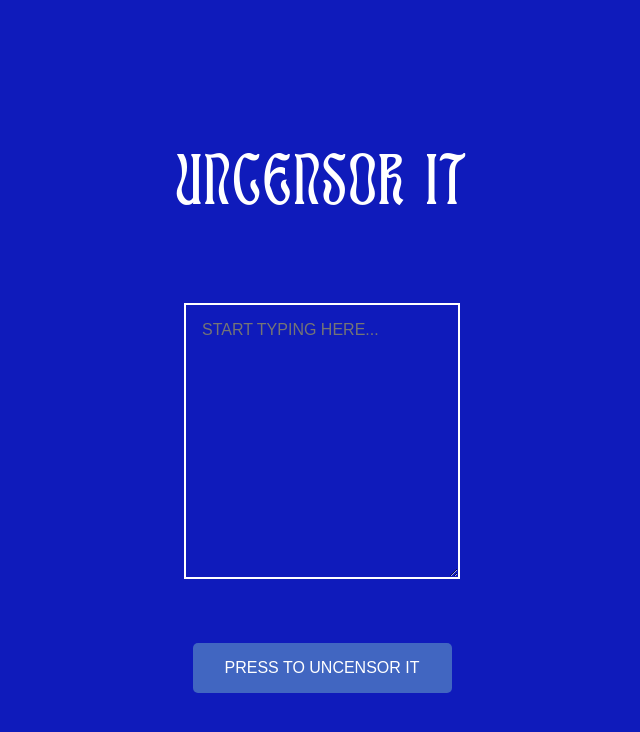
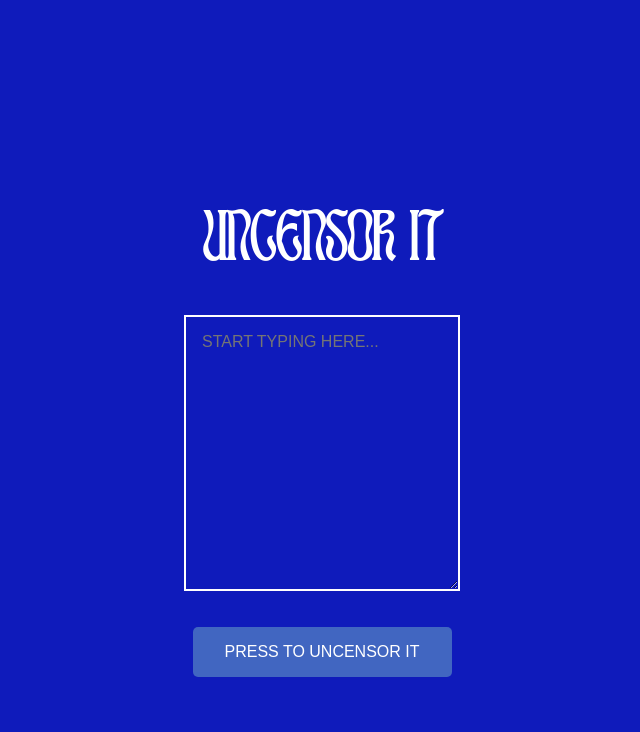
Before and after one commit to NastasyaZaytseva/Uncensore-it, a Next.js app: page / in a window 1280 px wide. Shown: the top 732 px of the page, without its empty margins (318-958 px from the left). Built offline with nearby package versions, Linux system fonts and the light colour scheme.

Commit message:
Modify React component structure to accommodate layout changes

```diff
--- /dev/null
+++ b/components/ModifyText.js
@@ -0,0 +1,33 @@
+import React from 'react';
+import useModification from './useModification';
+import InputArea from './InputArea';
+import ResultDisplay from './ResultDisplay';
+
+export default function ModifyText() {
+  const { inputText, setInputText, modifiedText, modifyText } = useModification();
+
+  return (
+    <div className="modify-text-container">
+      <h1>UNCENSOR IT</h1>
+      <div className="input-container">
+        <textarea
+          value={inputText}
+          onChange={(e) => setInputText(e.target.value)}
+          placeholder="START TYPING HERE..."
+          className="textarea"
+        />
+        {modifiedText && (
+          <div className="modified-text-result">
+            <span>{modifiedText}</span>
+          </div>
+        )}
+      </div>
+      <button
+        onClick={modifyText}
+        className="button"
+      >
+        PRESS TO UNCENSOR IT
+      </button>
+    </div>
+  );
+}
--- a/pages/index.js
+++ b/pages/index.js
@@ -1,46 +1,7 @@
-import { useState } from 'react';
-
-export default function ModifyText() {
-  const [inputText, setInputText] = useState('');
-  const [modifiedText, setModifiedText] = useState('');
-
-  const handleSubmit = async (e) => {
-    e.preventDefault();
-    const response = await fetch('/api/modification', {
-      method: 'POST',
-      headers: {
-        'Content-Type': 'application/json',
-      },
-      body: JSON.stringify({ text: inputText }),
-    });
-    const data = await response.json();
-    setModifiedText(data.modifiedText);
-  };
-
-  return (
-    <div className="modify-text-container">
-      <h1>Uncensor it</h1>
-      <div className="input-result-container">
-        <textarea
-          value={inputText}
-          onChange={(e) => setInputText(e.target.value)}
-          placeholder="START TYPING HERE..."
-          className="textarea"
-        />
-        {modifiedText && (
-          <div className="modified-text-result">
-            <span>{modifiedText}</span>
-          </div>
-        )}
-      </div>
-      <button
-        onClick={handleSubmit}
-        className="button"
-      >
-        PRESS TO UNCENSOR IT
-      </button>
-    </div>
-  );
+import React from 'react';
+import ModifyText from '../components/ModifyText';
 
 
+export default function Home() {
+  return <ModifyText />;
 }
--- a/styles/ModifyText.css
+++ b/styles/ModifyText.css
@@ -6,32 +6,22 @@
     justify-content: center;
     height: 100vh;
     color: white;
-
+    padding: 20px;
   }
 
   h1 {
     font-size: 3rem;
-    margin-bottom: 2rem;
-    letter-spacing: 0.1em;
-    text-transform: uppercase;
+    margin-bottom: 20px;
   }
 
-  .input-result-container {
+  .input-container {
     display: flex;
-    justify-content: center;
-    align-items: center;
-    gap: 1rem; /* Adjust the gap as needed */
-
+    gap: 20px;
+    margin-bottom: 20px;
   }
 
-  .modify-text-form {
-    display: flex;
-    flex-direction: column;
-    align-items: center;
-  }
-
-  textarea{
-    font-family:Arial, Helvetica, sans-serif;
+  .textarea, .modified-text-result {
+    font-family: Arial, Helvetica, sans-serif;
     width: 30vh;
     height: 30vh;
     border: 2px solid white;
@@ -39,36 +29,21 @@
     color: white;
     font-size: 1rem;
     padding: 1rem;
-    margin: 3rem;
-  }
-  .modified-text-result {
-    font-family:Arial, Helvetica, sans-serif;
-    width: 30vh;
-    height: 30vh;
-    border: 2px solid white;
-    background: transparent;
-    color: white;
-    font-size: 1rem;
-    padding: 1rem;
+    margin: 1em;
   }
 
-button {
+
+  .button {
     background-color: #4166c1;
-    color: #ffffff;
+    color: #FFFFFF;
     border: none;
     border-radius: 5px;
     padding: 1rem 2rem;
     font-size: 1rem;
     cursor: pointer;
     transition: background-color 0.3s ease;
-    margin-top: 1rem;
   }
 
- button:hover {
+  .button:hover {
     background-color: #cccccc;
   }
-
-
-  .modify-text-form textarea::placeholder {
-    color: #ffffff;
-  }
```
